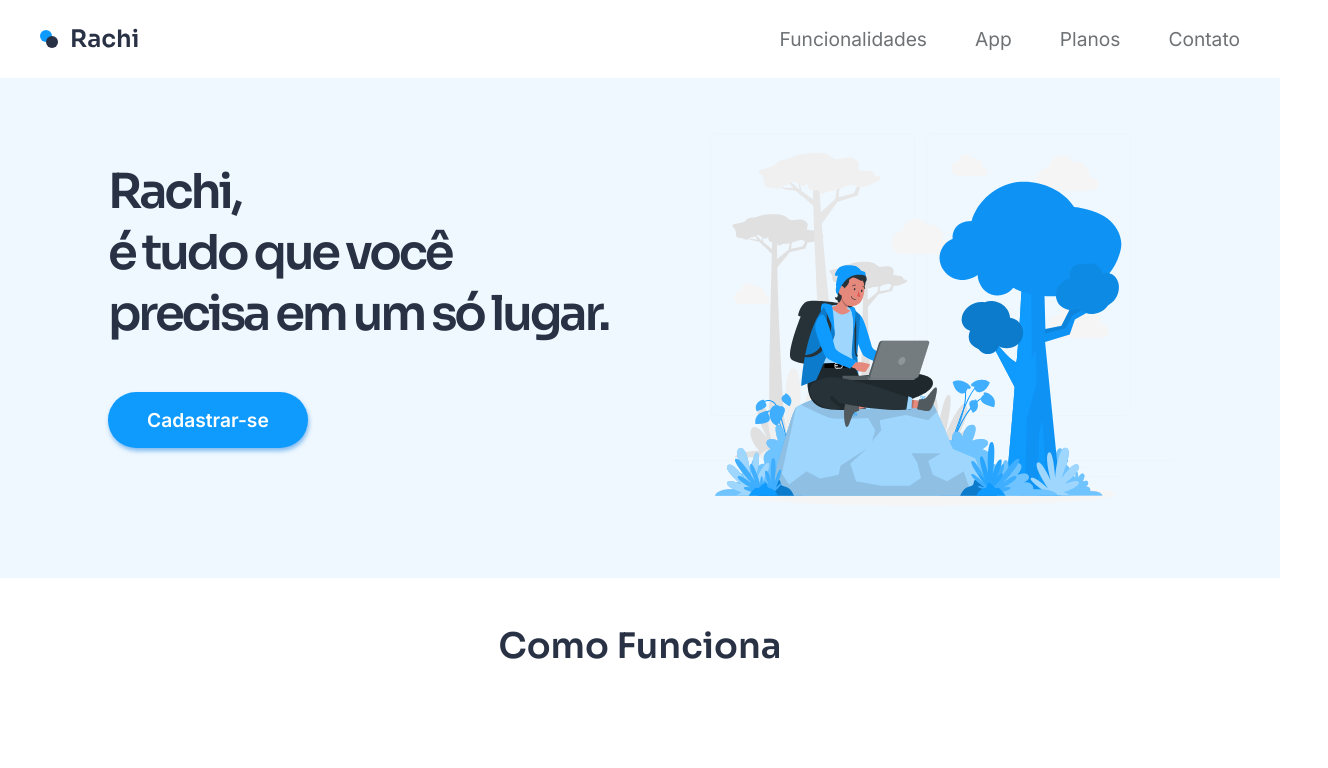
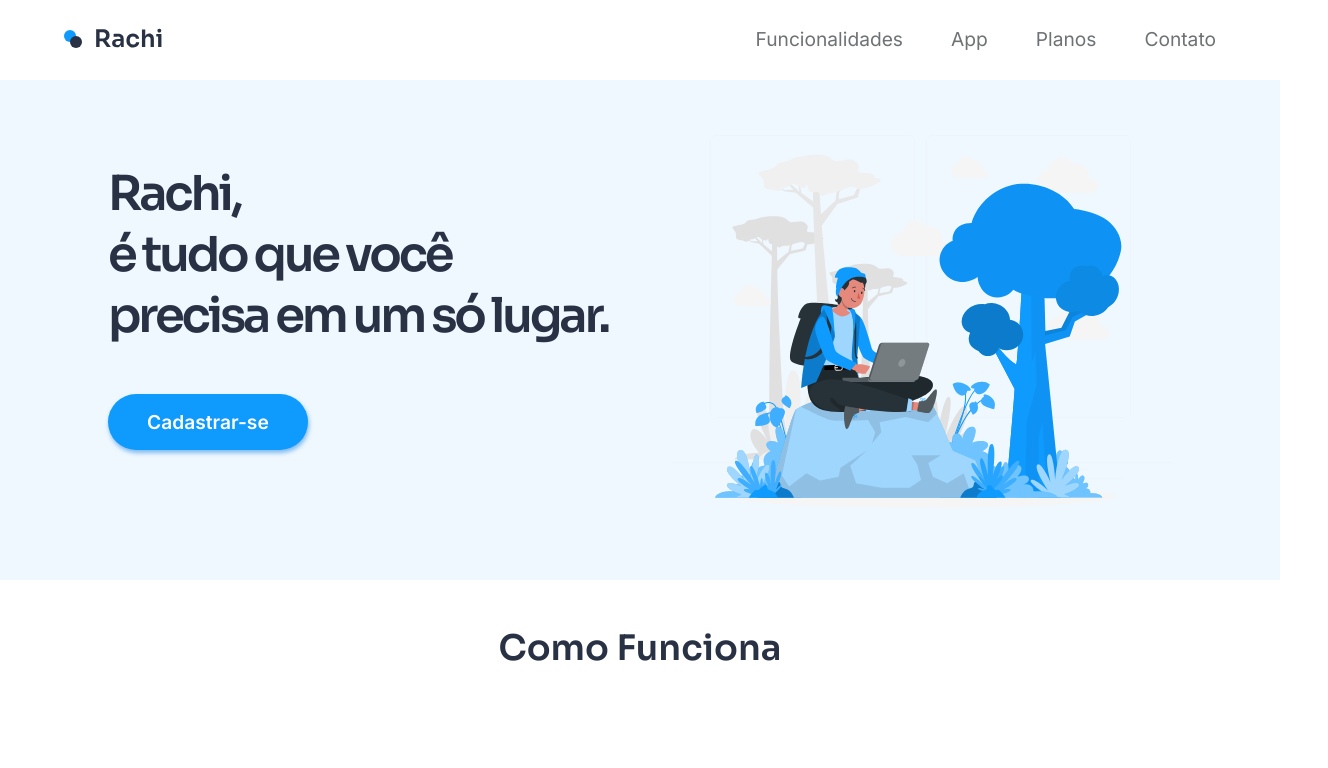
Before and after one commit to marcell0lopes/rachi-landing-page, a React (Create React App) app: page / in a window 1280 px wide. Shown: the top 768 px of the page, 1328 px wide, since content can reach past the window. Built offline with nearby package versions, Linux system fonts and the light colour scheme.

Commit message:
smooth scrolling through navbar

```diff
--- a/src/Pages/Home/styles.ts
+++ b/src/Pages/Home/styles.ts
@@ -1,6 +1,7 @@
 import styled from 'styled-components';
 
 export const Container = styled.div`
+  height: 100%;
   min-height: 100vh;
   background: var(--gray);
 `;
--- a/src/components/Contato/index.tsx
+++ b/src/components/Contato/index.tsx
@@ -3,7 +3,7 @@ import { Container, Email } from './styles';
 
 export function Contato() {
   return (
-    <Container>
+    <Container id="contato">
       <h2>Contato</h2>
       <p>
         Lorem ipsum dolor sit amet, consectetur adipiscing elit. Donec lacinia
--- a/src/components/Navbar/styles.ts
+++ b/src/components/Navbar/styles.ts
@@ -3,6 +3,11 @@ import styled from 'styled-components';
 export const Container = styled.header`
   padding: 1.5rem;
   background: var(--white);
+  height: 2rem;
+  position: sticky;
+  top: 0;
+  width: 100%;
+  z-index: 1;
 `;
 export const Content = styled.div`
   display: flex;
@@ -17,6 +22,7 @@ export const Logo = styled.img`
   height: 30px;
 `;
 export const Menu = styled.ul`
+  margin-right: 3rem;
   display: flex;
   align-items: center;
   justify-content: space-around;
--- a/src/styles/GlobalStyles.ts
+++ b/src/styles/GlobalStyles.ts
@@ -18,6 +18,7 @@ export const GlobalStyles = createGlobalStyle`
 }
 
 html{
+  scroll-behavior: smooth;
   @media (max-width: 1080px){
     font-size: 93.5%;
   }
```
